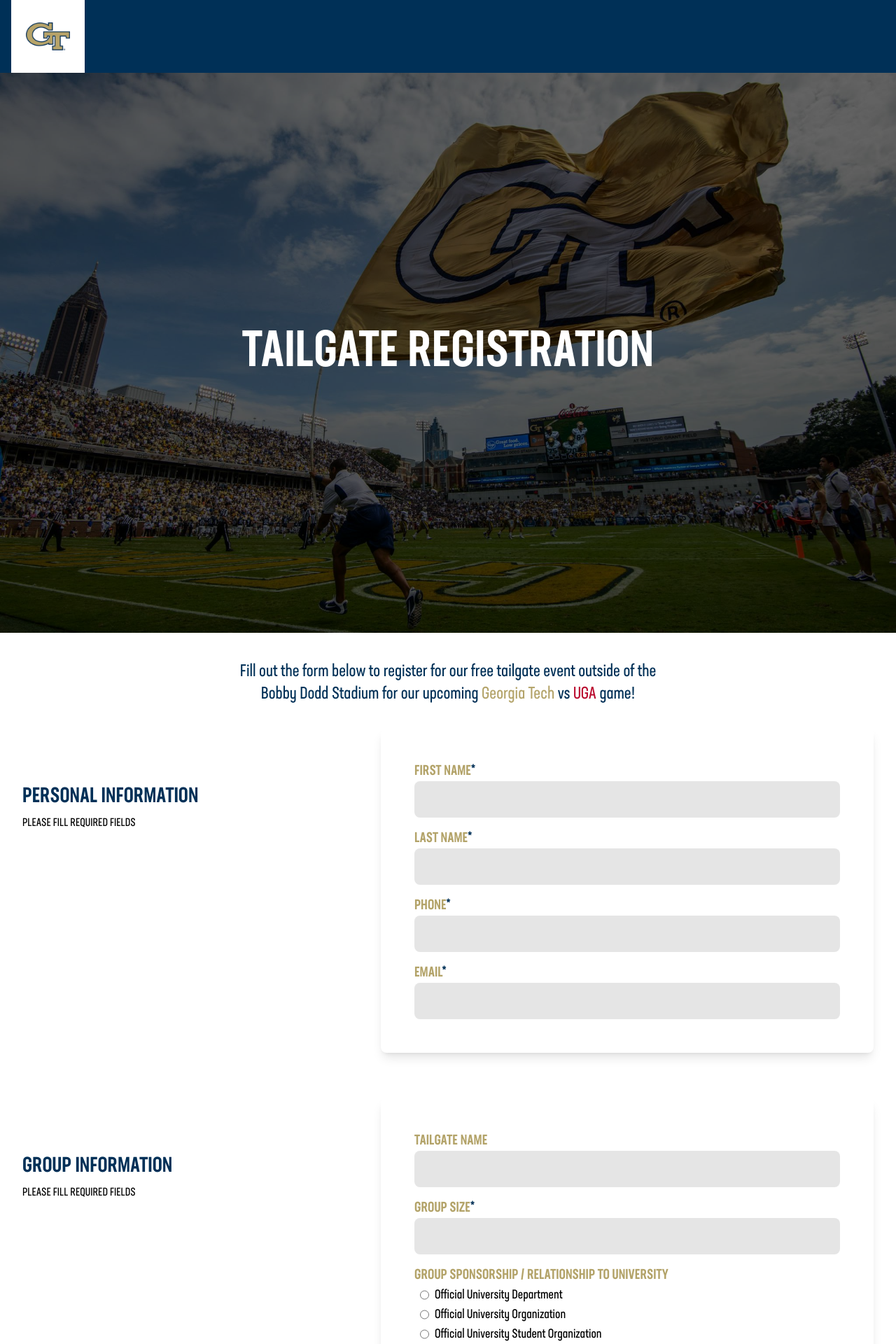
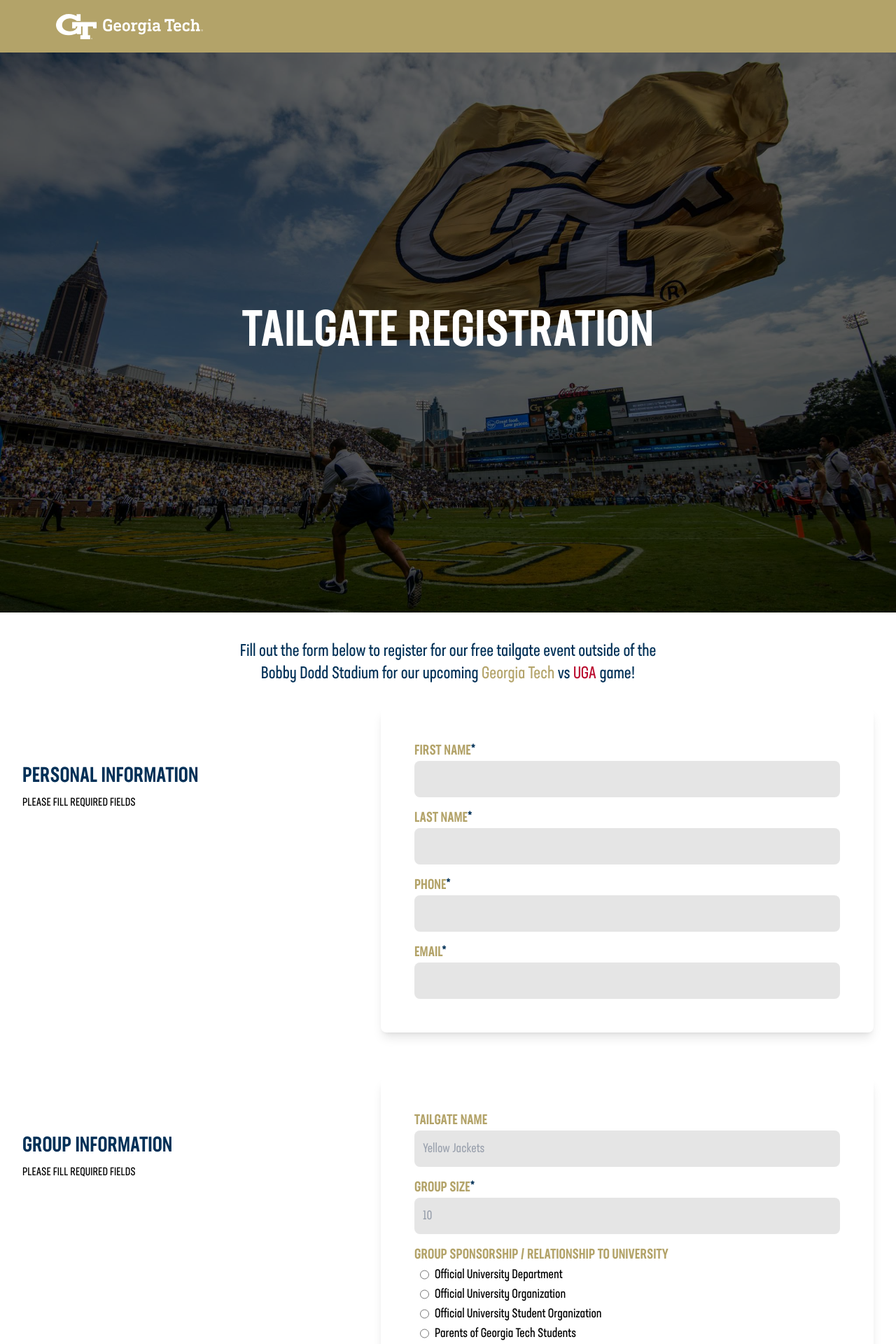
Before and after one commit to mannyaalonso/georgia-tech-tailgate, a React (Create React App) app in the folder client/: page / in a window 1280 px wide. Shown: the top 1920 px of the page at 70% size. Built offline with nearby package versions, Linux system fonts and the light colour scheme.

Commit message:
new nav bar

```diff
--- a/client/src/components/FormField.jsx
+++ b/client/src/components/FormField.jsx
@@ -11,20 +11,21 @@
   return (
     <div>
       <h2 className="text-xl font-neusa_bold text-[#B3A369]">
-        {placeholder.toUpperCase()}
+        {name.toUpperCase()}
         {required && <span className="text-[#003057]">*</span>}
       </h2>
       <label className="sr-only" htmlFor={id}></label>
       {!options ? (
         <input
+          className="w-full rounded-lg p-3 text-lg font-neusa_regular bg-[#E5E5E5] text-[#545454] focus:outline-[#B3A369]"
           name={id}
-          className="w-full rounded-lg p-3 text-lg font-neusa_regular bg-[#E5E5E5] text-[#545454] focus:outline-[#B3A369]"
           type={type}
-          min={type === "number" && 0}
           required={required}
           value={value}
           onChange={onChange}
           id={id}
+          placeholder={placeholder}
+          min={type === "number" && 0}
           onPaste={type === "number" && preventPasteNegative}
           onKeyDown={type === "number" && preventMinus}
         />
--- a/client/src/components/Nav.jsx
+++ b/client/src/components/Nav.jsx
@@ -1,16 +1,24 @@
+import svg from '../assets/images/logo2.svg'
 import logo from '../assets/images/logo.png'
 import { Link } from 'react-router-dom'
 
 //575
 const Nav = () => {
   return (
-    <div className="h-[81px] xl:h-[104px] sticky top-0 z-50 bg-[#003057]">
-      <div className="h-[81px] xl:h-[104px] xl:w-[105px] sm:ml-4 bg-white w-[80px] flex items-center justify-center">
-        <Link to={'/'}>
-          <img className="h-8 xl:h-10" src={logo} alt="" />
-        </Link>
-      </div>
+    <div className="h-[75px] bg-[#B3A369] flex items-center ">
+      <Link to={"/"}>
+        <img className="h-9 ml-20" src={svg} alt="" />
+      </Link>
     </div>
+
+    //SPORT NAV
+    // <div className="h-[81px] xl:h-[104px] sticky top-0 z-50 bg-[#003057]">
+    //   <div className="h-[81px] xl:h-[104px] xl:w-[105px] sm:ml-4 bg-white w-[80px] flex items-center justify-center">
+    //     <Link to={'/'}>
+    //       <img className="h-8 xl:h-10" src={logo} alt="" />
+    //     </Link>
+    //   </div>
+    // </div>
   )
 }
 
--- a/client/src/pages/Registration.jsx
+++ b/client/src/pages/Registration.jsx
@@ -78,7 +78,7 @@
   const personalInfo = [
     {
       name: "First Name",
-      placeholder: "First Name",
+      placeholder: "",
       type: "text",
       id: "first_name",
       required: true,
@@ -86,7 +86,7 @@
     },
     {
       name: "Last Name",
-      placeholder: "Last Name",
+      placeholder: "",
       type: "text",
       id: "last_name",
       required: true,
@@ -94,7 +94,7 @@
     },
     {
       name: "Phone",
-      placeholder: "Phone",
+      placeholder: "",
       type: "number",
       id: "phone",
       required: true,
@@ -102,7 +102,7 @@
     },
     {
       name: "Email",
-      placeholder: "Email",
+      placeholder: "",
       type: "email",
       id: "email",
       required: true,
@@ -113,7 +113,7 @@
   const groupInfo = [
     {
       name: "Tailgate Name",
-      placeholder: "Tailgate Name",
+      placeholder: "Yellow Jackets",
       type: "text",
       id: "tailgate_name",
       required: false,
@@ -121,7 +121,7 @@
     },
     {
       name: "Group Size",
-      placeholder: "Group Size",
+      placeholder: "10",
       type: "number",
       id: "group_size",
       required: true,
@@ -146,8 +146,7 @@
     },
     {
       name: "If You Are Registering a Department / Organization, Please Specify",
-      placeholder:
-        "If You Are Registering a Department / Organization, Please Specify",
+      placeholder: "",
       type: "text",
       id: "department",
       required: false,
@@ -167,7 +166,7 @@
     },
     {
       name: "If Yes, Please Describe the Type of Reunion:",
-      placeholder: "If Yes, Please Describe the Type of Reunion:",
+      placeholder: "",
       type: "text-area",
       id: "reunion_tent_description",
       required: false,
@@ -197,7 +196,7 @@
     },
     {
       name: "Size of Tent",
-      placeholder: "Size of Tent",
+      placeholder: "ft",
       type: "text",
       id: "size_of_tent",
       required: false,
@@ -205,7 +204,7 @@
     },
     {
       name: "Type of Music / AV Equipment",
-      placeholder: "Type of Music / AV Equipment",
+      placeholder: "Speakers, Sound System, etc.",
       type: "text",
       id: "type_of_av",
       required: false,
@@ -213,7 +212,7 @@
     },
     {
       name: "Do You Have a Preferred Location on The Quad?",
-      placeholder: "Do You Have a Preferred Location on The Quad?",
+      placeholder: "Front, Back, etc.",
       type: "text",
       id: "location",
       required: false,
```
Also changed, not shown: client/src/assets/images/logo2.svg (added).
